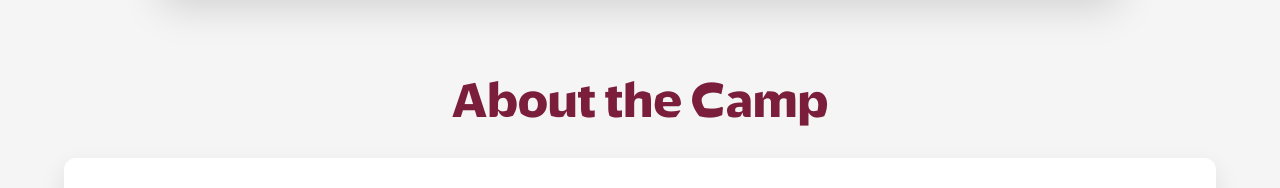
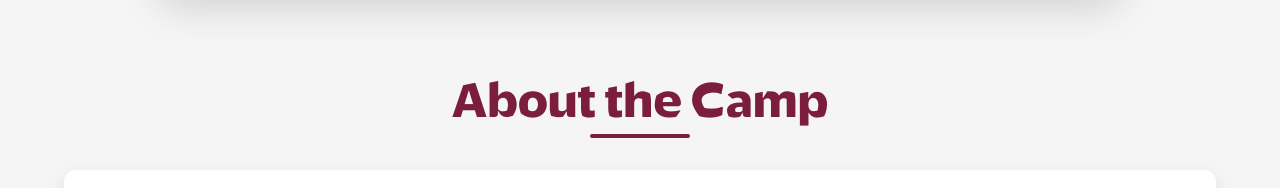
Before and after one commit to Graduation-Project-POM/FrontEnd-POM, a React (Vite) app: page /winterPath in a window 1280 px wide. Shown: the part 710-898 px from the top of the page. Built offline with nearby package versions, Linux system fonts and the light colour scheme.

Commit message:
add style about camp home

```diff
--- a/src/Components/WinterCampComponents/about/about.ts
+++ b/src/Components/WinterCampComponents/about/about.ts
@@ -14,7 +14,16 @@ export const AboutTitle = styled(Typography)({
     color: "#7A1E3C",
     marginBottom: "32px",
     position: "relative",
-
+    "&::after": {
+        content: '""',
+        display: "block",
+        width: "100px",
+        height: "4px",
+        backgroundColor: "#7A1E3C",
+        margin: "8px auto 0",
+        borderRadius: "2px",
+    },
+    animation: "fadeIn 1s ease forwards",
 });
 
 export const AboutText = styled(Typography)({
@@ -25,4 +34,5 @@ export const AboutText = styled(Typography)({
     borderRadius: "12px",
     padding: "32px",
     boxShadow: "0 10px 25px rgba(0,0,0,0.1)",
+    animation: "fadeIn 1.2s ease forwards",
 });
```
